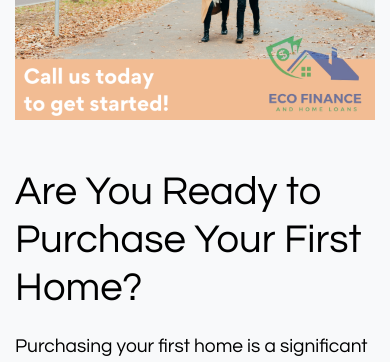
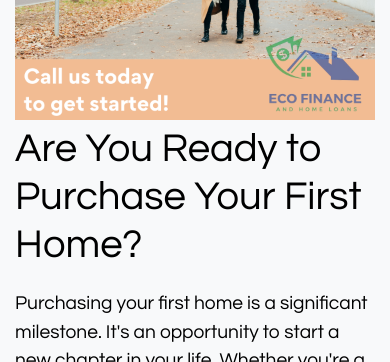
Before and after one commit to manutdmohit/eco-finance, a Next.js app: page / in a window 390 px wide. Shown: the part 5680-6042 px from the top of the page. Built offline with nearby package versions, Linux system fonts and the light colour scheme.

Commit message:
Add class to h2 and add margin-top of 5px for the device below 768px

```diff
--- a/app/components/First Home/FirstHomeSection.css
+++ b/app/components/First Home/FirstHomeSection.css
@@ -17,3 +17,9 @@
   background-color: #007bff;
   border-color: #007bff;
 }
+
+@media (max-width: 768px) {
+  .question {
+    margin-top: 5px;
+  }
+}
--- a/app/components/First Home/FirstHomeSection.tsx
+++ b/app/components/First Home/FirstHomeSection.tsx
@@ -15,7 +15,7 @@ const FirstHomeSection = () => {
             />
           </Col>
           <Col lg={6}>
-            <h2 className="text-black mt-5">
+            <h2 className="text-black question">
               Are You Ready to Purchase Your First Home?
             </h2>
             <p className="text-black">
```
